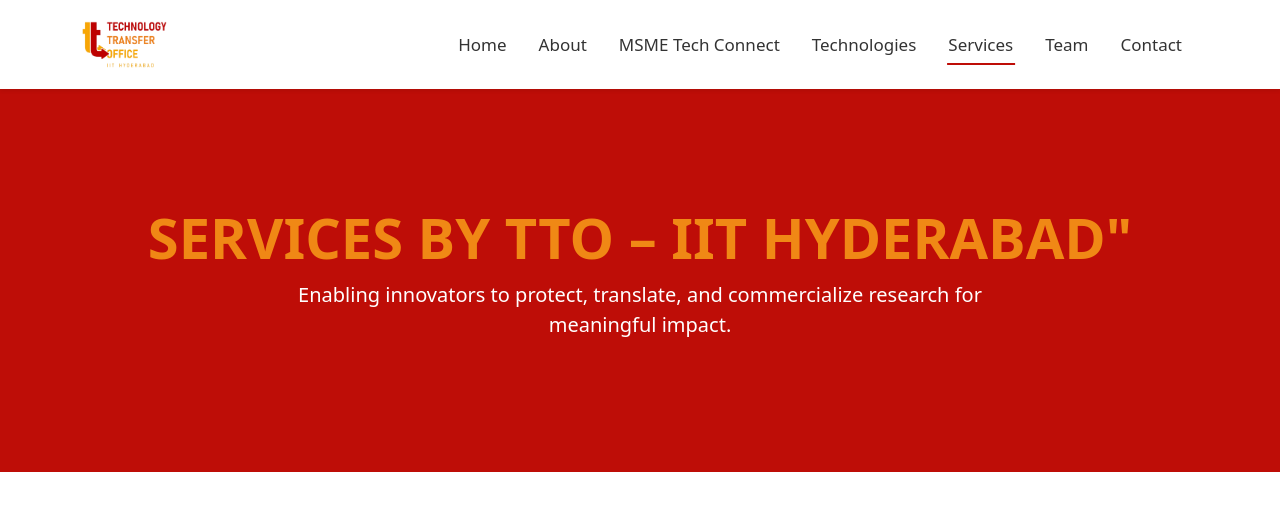
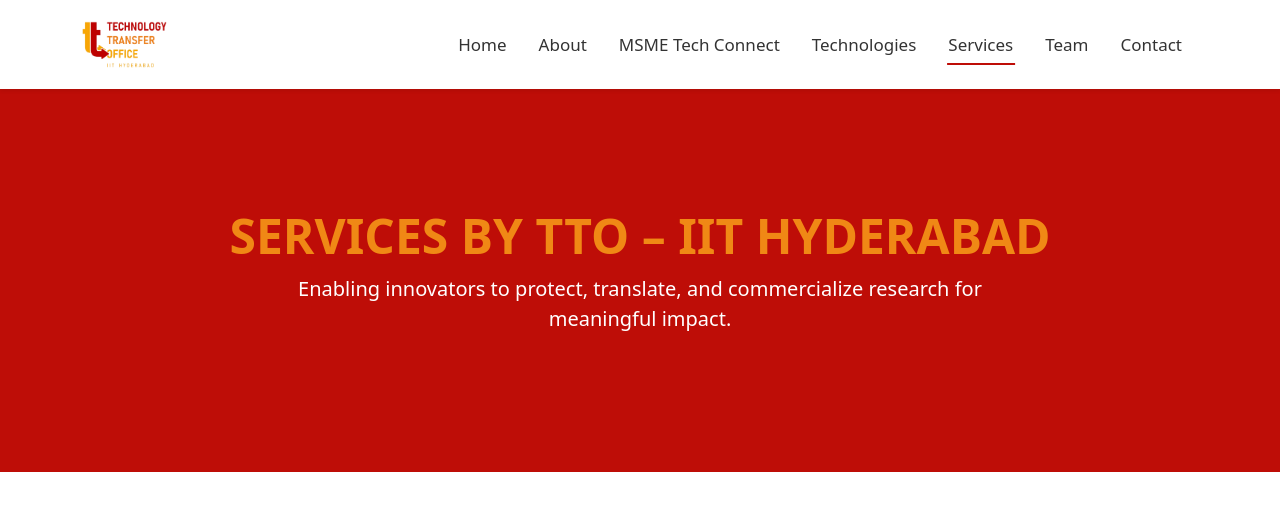
Before and after one commit to sachinsingh24/ttosite, a React (Vite) app: page /services in a window 1280 px wide. Shown: the top 522 px of the page. Built offline with nearby package versions, Linux system fonts and the light colour scheme.

Commit message:
updated error

```diff
--- a/src/pages/ErrorPage.jsx
+++ b/src/pages/ErrorPage.jsx
@@ -7,15 +7,13 @@
       <div className="text-center p-4">
         <h1 className="display-4 fw-bold text-warning">Oops!</h1>
         <h4 className="mb-3">Something went wrong</h4>
-        <p className="text-muted mb-4">
-          An unexpected error occurred. Please try again later.
-        </p>
+        <p className="text-muted mb-4">An unexpected error occurred. Please try again later.</p>
 
         <div className="text-center mt-5">
           <button className="modern-btn px-4 py-2 fw-bold">
-            <Link to="/" style={{color:"#fff"}}>
+            <a href="/" style={{ color: "#fff" }}>
               Go Back Home
-            </Link>
+            </a>
           </button>
         </div>
       </div>
--- a/src/pages/Services.jsx
+++ b/src/pages/Services.jsx
@@ -1,114 +1,113 @@
-// import Hero from "../components/Hero";
-// import hero1 from "../assets/1.jpg";
-// import hero2 from "../assets/TTO-IITH.jpg";
-// import hero3 from "../assets/3.jpg";
+import React from "react";
 
 export default function Services() {
   return (
     <>
-      {/* Hero Section */}
-      {/* <Hero
-        slides={[
-          {
-            title: "SERVICES BY TTO – IIT HYDERABAD",
-            subtitle: "Enabling innovators to protect, translate, and commercialize research for meaningful impact.",
-            imageUrl: hero1,
-          },
-          {
-            title: "Accelerating Technology Translation",
-            subtitle: "From IP protection to industry partnerships — supporting the full innovation lifecycle.",
-            imageUrl: hero2,
-          },
-          {
-            title: "Enabling Market-Ready Innovations",
-            subtitle: "Guiding researchers and startups toward successful commercialization pathways.",
-            imageUrl: hero3,
-          },
-        ]}
-        size={"80dvh"}
-      /> */}
-      <div
-        style={{
-          height: "50dvh",
-          // backgroundImage: `url(${hero1})`,
-          backgroundSize: "cover",
-          backgroundPosition: "center",
-          position: "relative",
-          color: "#fff",
-          display: "flex",
-          alignItems: "center",
-          justifyContent: "center",
-          marginTop: "72px",
-        }}
-      >
-        <div
-          style={{
-            position: "absolute",
-            inset: 0,
-            background: "#be0d07",
-          }}
-        ></div>
+      {/* ================= HERO SECTION ================= */}
+      <div className="services-hero">
+        <div className="services-overlay"></div>
 
-        <div className="text-center hero-text-anim" style={{ position: "relative", zIndex: 2 }}>
-          <h1 className="display-4 fw-bold" style={{ color: "#f08815" }}>
-            SERVICES BY TTO – IIT HYDERABAD"
+        <div className="text-center hero-text-anim services-hero-content">
+          <h1 className="fw-bold services-title">
+            SERVICES BY TTO – IIT HYDERABAD
           </h1>
-          <p className="lead" style={{ width: "75%", margin: "0 auto" }}>
-            Enabling innovators to protect, translate, and commercialize research for meaningful impact.
+
+          <p className="services-subtitle">
+            Enabling innovators to protect, translate, and commercialize
+            research for meaningful impact.
           </p>
         </div>
       </div>
 
-      {/* Services Section */}
+      {/* ================= SERVICES SECTION ================= */}
       <section className="container py-5">
         <h2 className="fw-bold text-center display-6 mb-4">
-          Our <span style={{ color: "#be0d07" }}>Offerings</span>
+          Our <span className="highlight">Offerings</span>
         </h2>
-        <p className="text-center text-muted mb-5 px-3" style={{ maxWidth: "800px", margin: "0 auto" }}>
-          TTO IIT Hyderabad provides end-to-end support to researchers, startups, and industry partners—ensuring smooth innovation transfer and impactful commercialization.
+
+        <p
+          className="text-center text-muted mb-5 px-3"
+          style={{ maxWidth: "800px", margin: "0 auto" }}
+        >
+          TTO IIT Hyderabad provides end-to-end support to researchers,
+          startups, and industry partners—ensuring smooth innovation
+          transfer and impactful commercialization.
         </p>
 
         <div className="row g-4 justify-content-center">
-          {/* CARD COMPONENT */}
           {[
             {
               title: "Intellectual Property (IP) Support",
               icon: "bi-shield-lock-fill",
               img: "https://images.unsplash.com/photo-1556761175-129418cb2dfe?auto=format&fit=crop&w=800&q=60",
-              points: ["Patent drafting & filing", "Prior art & patentability searches", "Trademark & copyright filing", "IP portfolio management", "Institutional IP policy guidance"],
+              points: [
+                "Patent drafting & filing",
+                "Prior art & patentability searches",
+                "Trademark & copyright filing",
+                "IP portfolio management",
+                "Institutional IP policy guidance",
+              ],
             },
             {
               title: "Technology Scouting & Evaluation",
               icon: "bi-search",
               img: "https://images.unsplash.com/photo-1555949963-aa79dcee981c?auto=format&fit=crop&w=800&q=60",
-              points: ["Identifying innovations in research labs", "Technical feasibility assessments", "Market & competitive analysis", "Technology Readiness Level (TRL) evaluation"],
+              points: [
+                "Identifying innovations in research labs",
+                "Technical feasibility assessments",
+                "Market & competitive analysis",
+                "Technology Readiness Level (TRL) evaluation",
+              ],
             },
             {
               title: "Industry Partnerships",
               icon: "bi-people-fill",
               img: "https://images.unsplash.com/photo-1551836022-4c4c79ecde51?auto=format&fit=crop&w=800&q=60",
-              points: ["Technology showcasing", "Corporate collaborations", "Industry outreach programs", "Joint development & sponsored research"],
+              points: [
+                "Technology showcasing",
+                "Corporate collaborations",
+                "Industry outreach programs",
+                "Joint development & sponsored research",
+              ],
             },
             {
               title: "Licensing & Commercialization",
               icon: "bi-file-earmark-check-fill",
               img: "https://images.unsplash.com/photo-1507679799987-c73779587ccf?auto=format&fit=crop&w=800&q=60",
-              points: ["Licensing strategy development", "Negotiation support", "Royalty & revenue-sharing models", "Technology marketing briefs", "Contract drafting & agreements"],
+              points: [
+                "Licensing strategy development",
+                "Negotiation support",
+                "Royalty & revenue-sharing models",
+                "Technology marketing briefs",
+                "Contract drafting & agreements",
+              ],
             },
             {
               title: "Startup & Spin-off Support",
               icon: "bi-rocket-takeoff-fill",
               img: "https://images.unsplash.com/photo-1556761175-129418cb2dfe?auto=format&fit=crop&w=800&q=60",
-              points: ["Spin-off creation guidance", "IP licensing for startups", "Grant proposal support (BIRAC, DST, MSME, iDEX)", "Mentorship & incubation support"],
+              points: [
+                "Spin-off creation guidance",
+                "IP licensing for startups",
+                "Grant proposal support (BIRAC, DST, MSME, iDEX)",
+                "Mentorship & incubation support",
+              ],
             },
           ].map((service, index) => (
-            <div className="col-md-4" key={index}>
+            <div className="col-12 col-md-6 col-lg-4" key={index}>
               <div className="card h-100 shadow-lg border-0 service-card">
-                <img src={service.img} className="service-card-img" alt={service.title} />
+                <img
+                  src={service.img}
+                  className="service-card-img"
+                  alt={service.title}
+                />
 
                 <div className="card-body p-4">
                   <h5 className="fw-bold d-flex align-items-center gap-2">
-                    <i className={`bi ${service.icon} fs-4`} style={{ color: "#be0d07" }}></i>
+                    <i
+                      className={`bi ${service.icon} fs-4`}
+                      style={{ color: "#be0d07" }}
+                    ></i>
                     {service.title}
                   </h5>
 
@@ -123,17 +122,60 @@
           ))}
         </div>
 
-        {/* Learn More Button */}
+        {/* CTA */}
         <div className="text-center mt-5">
-          <button className="modern-btn px-4 py-2 fw-bold">Learn More</button>
+          <button className="modern-btn px-4 py-2 fw-bold">
+            Learn More
+          </button>
         </div>
       </section>
 
-      {/* Modern UI Styles */}
+      {/* ================= STYLES ================= */}
       <style>{`
+        .highlight {
+          color: #be0d07;
+        }
+
+        /* HERO */
+        .services-hero {
+          position: relative;
+          min-height: 50vh;
+          margin-top: 72px;
+          padding: 2rem 1rem;
+          display: flex;
+          align-items: center;
+          justify-content: center;
+          text-align: center;
+        }
+
+        .services-overlay {
+          position: absolute;
+          inset: 0;
+          background: #be0d07;
+        }
+
+        .services-hero-content {
+          position: relative;
+          z-index: 2;
+          max-width: 900px;
+        }
+
+        .services-title {
+          color: #f08815;
+          font-size: clamp(1.8rem, 5vw, 3rem);
+        }
+
+        .services-subtitle {
+          color: #fff;
+          font-size: clamp(1rem, 2.5vw, 1.25rem);
+          max-width: 90%;
+          margin: 0.75rem auto 0;
+        }
+
+        /* CARDS */
         .service-card {
           border-radius: 18px;
-          background: white;
+          background: #fff;
           transition: transform 0.3s ease, box-shadow 0.3s ease;
         }
 
@@ -149,6 +191,18 @@
           border-top-left-radius: 18px;
           border-top-right-radius: 18px;
         }
+
+        /* BUTTON */
+        .modern-btn {
+          background: linear-gradient(90deg, #f08815, #be0d07);
+          color: #fff;
+          border: none;
+          border-radius: 30px;
+        }
+
+        .modern-btn:hover {
+          opacity: 0.9;
+        }
       `}</style>
     </>
   );
--- a/src/pages/msme.jsx
+++ b/src/pages/msme.jsx
@@ -12,8 +12,8 @@
           <img
             src={pagelogo}
             alt="MSME Tech Connect"
-            className="img-fluid mb-3"
-            style={{ maxWidth: "140px" }}
+            className="img-fluid mb-2"
+            style={{ maxWidth: "130px" }}
           />
 
           <h1 className="fw-bold msme-title">
```
